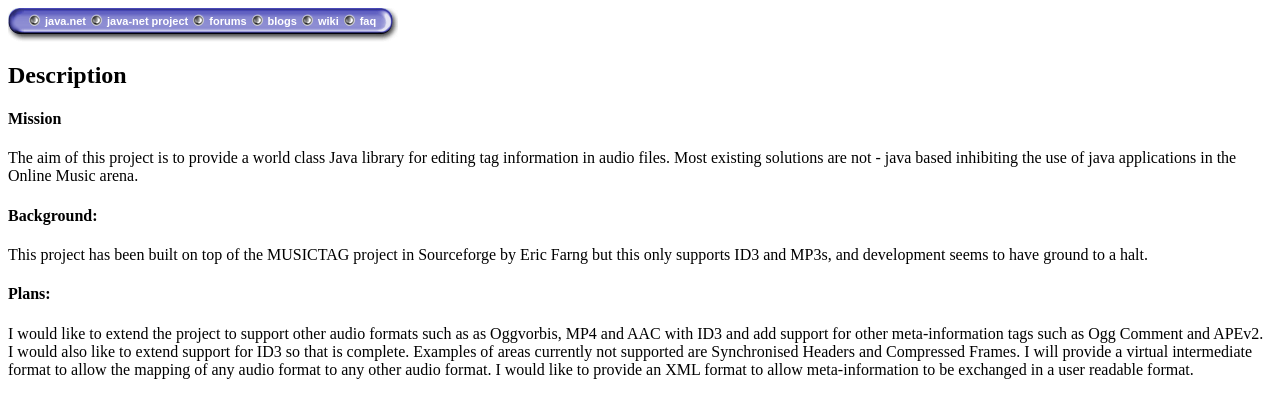
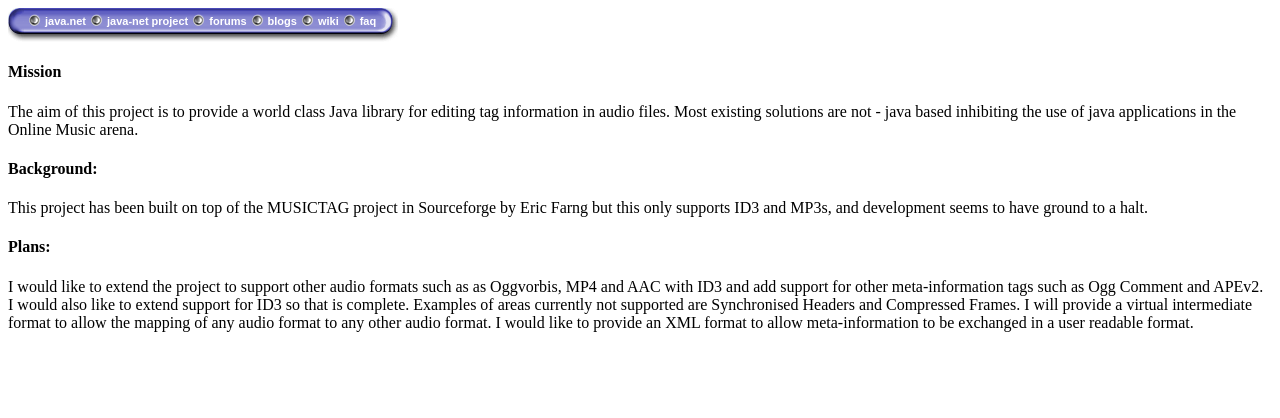
Before and after one commit to ConatyConsulting/jaudiotagger, a plain HTML site: page www/index.html in a window 1280 px wide. Drawn offline with Linux system fonts and the light colour scheme.

Commit message:
Updated Project Page
git-svn-id: https://svn.java.net/svn/jaudiotagger~svn/trunk@112 922cec90-98bc-ecba-b0a9-867c771b4a74

```diff
--- a/www/index.html
+++ b/www/index.html
@@ -43,9 +43,8 @@
   </tbody>
 </table>
 
-<div class="h2" id="longdescription">
- <h2>Description</h2>
- <div><h4>Mission</h4>
+
+<h4>Mission</h4>
 <p>The aim of this project is to provide a world class Java library for editing tag information in audio files. Most existing solutions are not - java based inhibiting the use of java applications in the Online Music arena.
 </p>
 <h4>Background:</h4>
```
